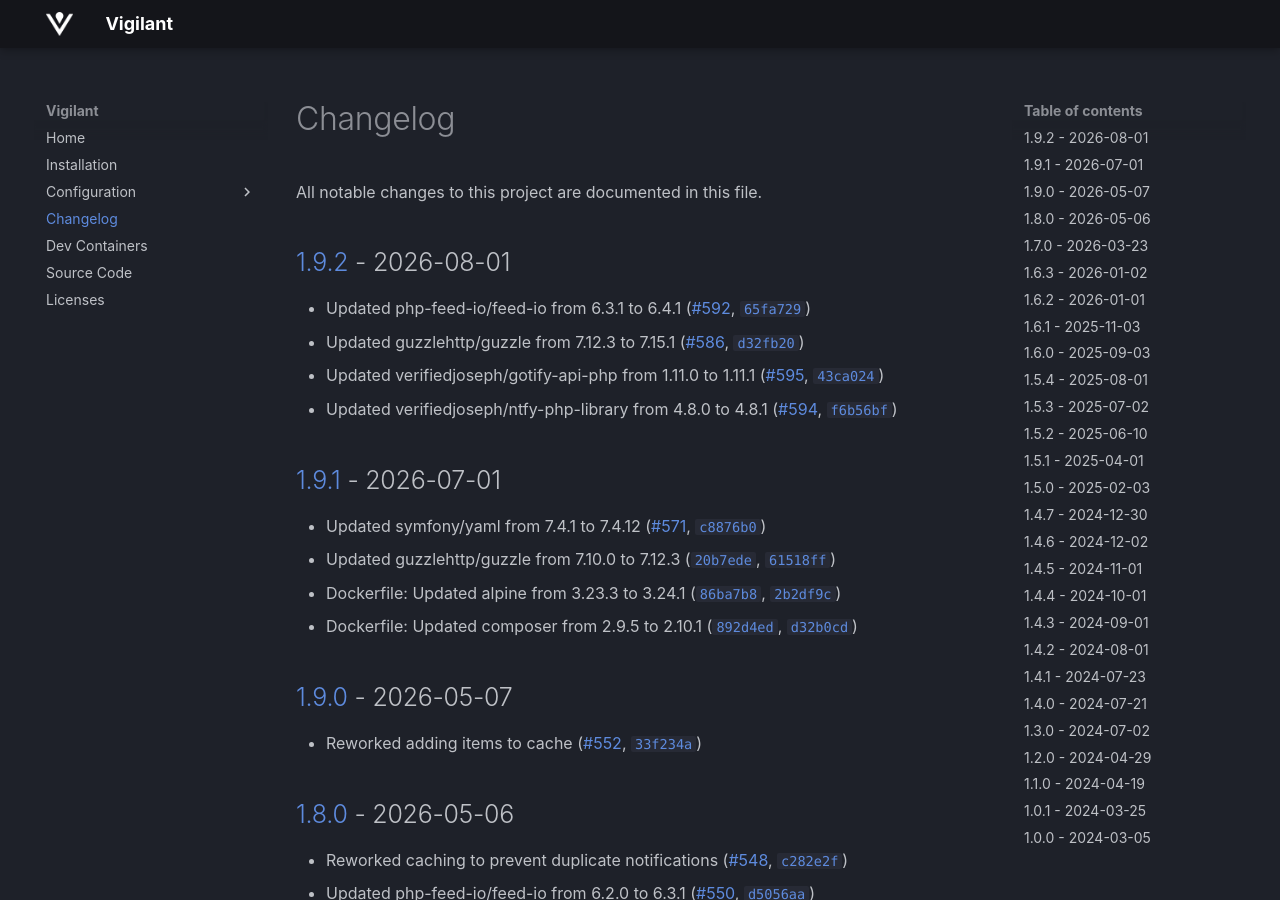
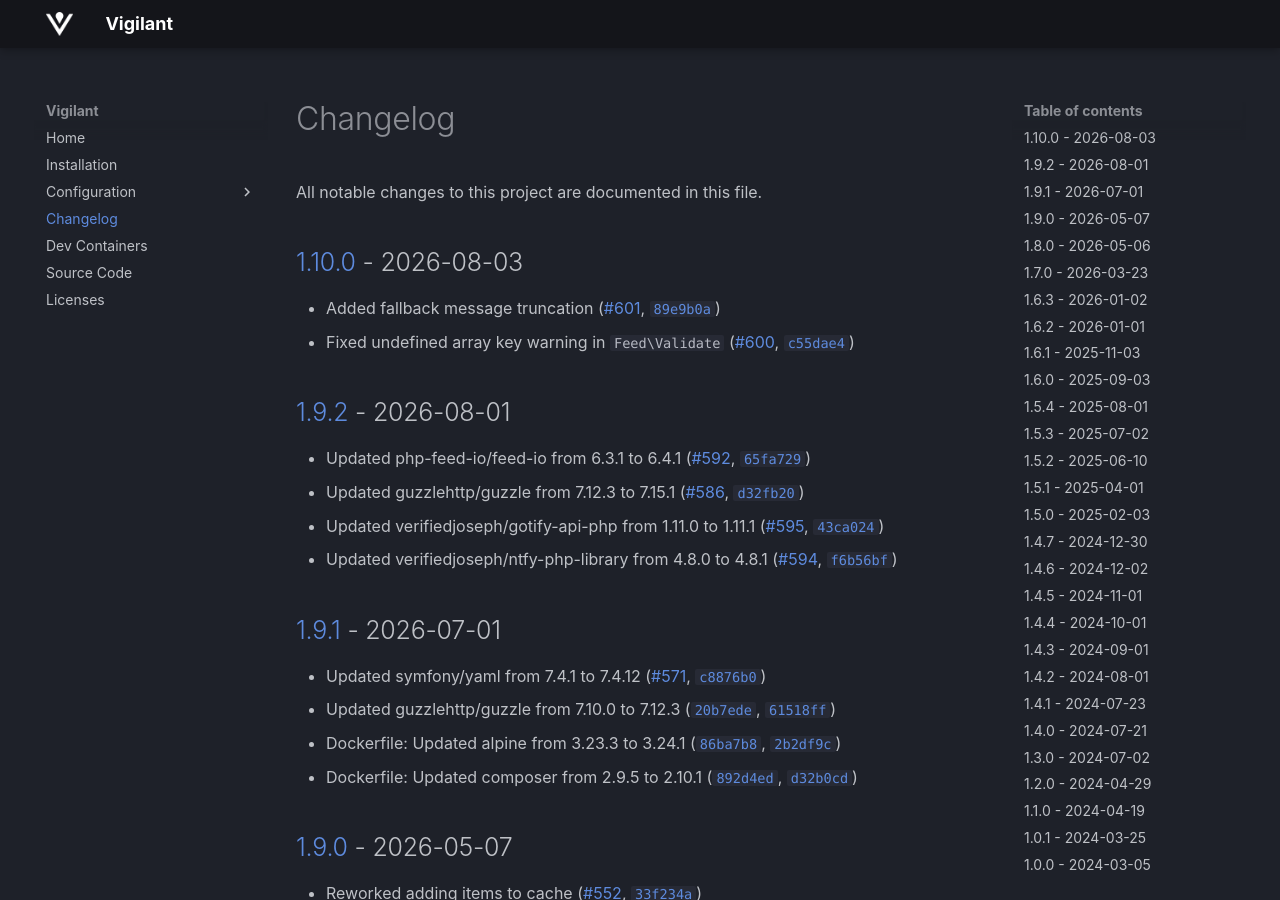
Before and after one commit to VerifiedJoseph/vigilant, an MkDocs documentation site: the page built from docs/changelog.md, in a window 1280 px wide and 900 px high. Built offline with MkDocs 1.6.1 and Material for MkDocs 9.7.7, drawn with Linux system fonts in a browser that asks for light colours; plug-ins that fetch from the network failed and are left out.

Commit message:
Version 1.10.0 (#608)
* Update CHANGELOG.md
* Bump version

```diff
--- a/CHANGELOG.md
+++ b/CHANGELOG.md
@@ -1,6 +1,11 @@
 # Changelog
 
 All notable changes to this project are documented in this file.
+
+## [1.10.0](https://github.com/VerifiedJoseph/vigilant/releases/tag/v1.10.0) - 2026-08-03
+
+- Added fallback message truncation ([#601](https://github.com/VerifiedJoseph/vigilant/pull/601), [`89e9b0a`](https://github.com/VerifiedJoseph/vigilant/commit/89e9b0aa21397a51a90202dca0f14233c9b217b1))
+- Fixed undefined array key warning in `Feed\Validate` ([#600](https://github.com/VerifiedJoseph/vigilant/pull/600), [`c55dae4`](https://github.com/VerifiedJoseph/vigilant/commit/c55dae4ead5250be6bb76fa157184b03569c8965))
 
 ## [1.9.2](https://github.com/VerifiedJoseph/vigilant/releases/tag/v1.9.2) - 2026-08-01
 
--- a/docker-compose.yml
+++ b/docker-compose.yml
@@ -1,7 +1,7 @@
 version: '3'
 services:
   vigilant:
-    image: ghcr.io/verifiedjoseph/vigilant:1.9.2
+    image: ghcr.io/verifiedjoseph/vigilant:1.10.0
     environment:
       - VIGILANT_TIMEZONE=Europe/London
       - VIGILANT_NOTIFICATION_SERVICE=ntfy
```
Also changed, not shown: docs/install.md (+1 -1 lines), 1 other file.
